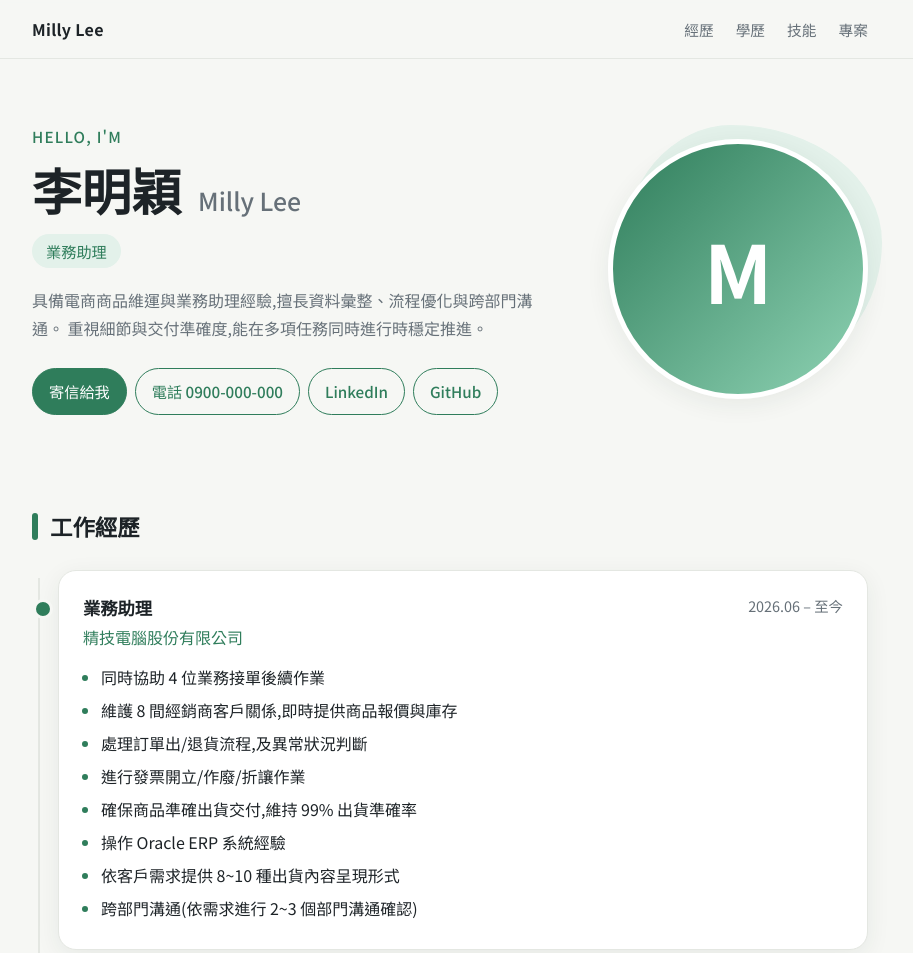
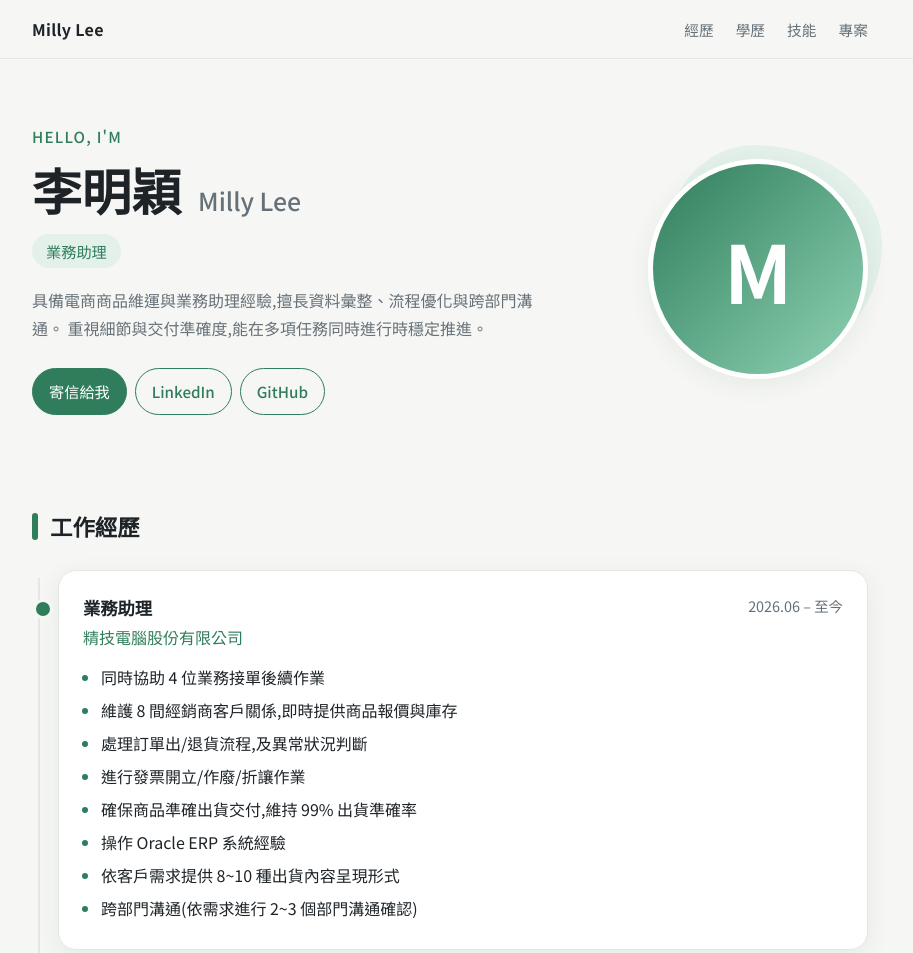
Before and after one commit to millylee1022/millylee1022.github.io, a plain HTML site: page index.html in a window 1280 px wide. Shown: the top 953 px of the page, without its empty margins (190-1103 px from the left). Drawn offline with Linux system fonts and the light colour scheme.

Commit message:
Add files via upload

```diff
--- a/index.html
+++ b/index.html
@@ -59,7 +59,7 @@
 
   /* 首屏 */
   .hero { padding: 64px 0 48px; }
-  .hero .wrap { display: grid; grid-template-columns: 1fr 260px; gap: 48px; align-items: center; }
+  .hero .wrap { display: grid; grid-template-columns: 1fr 220px; gap: 36px; align-items: center; }
   .hello { color: var(--accent); font-weight: 500; letter-spacing: .08em; font-size: .95rem; }
   .hero h1 { font-size: clamp(2.2rem, 5vw, 3.1rem); line-height: 1.25; margin-top: 8px; }
   .hero h1 small { font-size: .5em; font-weight: 500; color: var(--muted); margin-left: 6px; }
@@ -80,7 +80,7 @@
   .btn:hover { transform: translateY(-2px); box-shadow: 0 6px 16px rgba(47, 125, 91, .25); }
 
   /* 照片 */
-  .photo { position: relative; width: 260px; height: 260px; justify-self: center; }
+  .photo { position: relative; width: 220px; height: 220px; justify-self: center; }
   .photo::before {
     content: ""; position: absolute; inset: -14px -14px 14px 14px;
     border-radius: 42% 58% 55% 45% / 50% 45% 55% 50%;
@@ -205,10 +205,7 @@
       </p>
       <div class="links">
         <a class="btn primary" href="mailto:millylee2210@gmail.com">寄信給我</a>
-        <!-- 請把下面的電話改成你的號碼(href 用 tel:+886 開頭、去掉第一個 0) -->
-        <a class="btn" href="tel:+886900000000">電話<span class="num"> 0900-000-000</span></a>
-        <!-- 請把下面的網址改成你的 LinkedIn 個人頁網址 -->
-        <a class="btn" href="https://www.linkedin.com/in/你的帳號" target="_blank" rel="noopener">LinkedIn</a>
+        <a class="btn" href="https://www.linkedin.com/in/%E6%98%8E%E7%A9%8E-%E6%9D%8E-539265408" target="_blank" rel="noopener">LinkedIn</a>
         <a class="btn" href="https://github.com/millylee1022" target="_blank" rel="noopener">GitHub</a>
       </div>
     </div>
```
